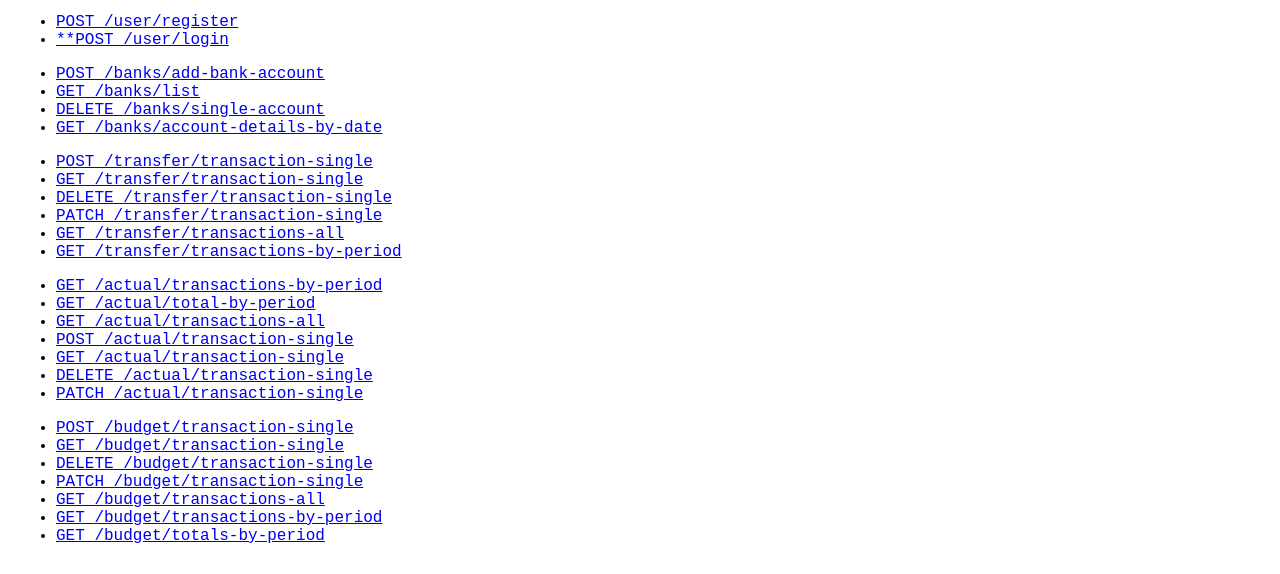
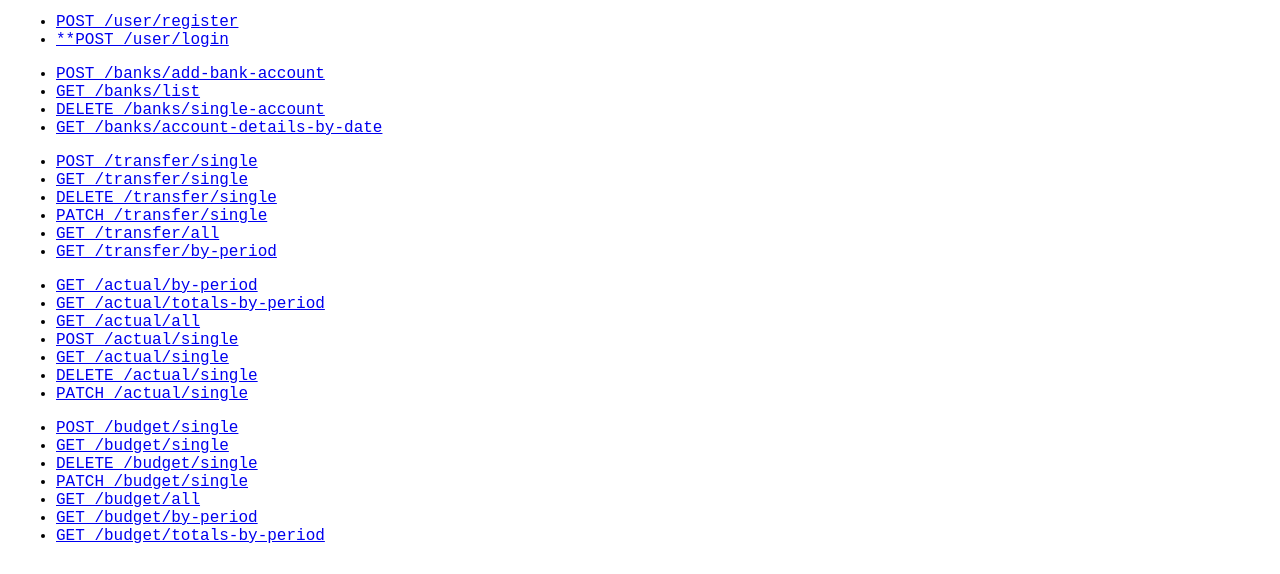
Before and after one commit to menu89/fatima-abrar-server-my-web-accoutant-capstone, a website: page public/index.html in a window 1280 px wide. Shown: the part 148-722 px from the top of the page. Drawn offline with Linux system fonts and the light colour scheme.

Commit message:
modified endpoints and updated documentation

```diff
--- a/public/index.html
+++ b/public/index.html
@@ -40,65 +40,65 @@
             </ul>
             <ul> <!--transfer related enquiries-->
                 <li>
-                    <a href="#post-single-transfer">POST /transfer/transaction-single</a>
+                    <a href="#post-single-transfer">POST /transfer/single</a>
                 </li>
                 <li>
-                    <a href="#get-single-transfer">GET /transfer/transaction-single</a>
+                    <a href="#get-single-transfer">GET /transfer/single</a>
                 </li>
                 <li>
-                    <a href="#delete-single-transfer">DELETE /transfer/transaction-single</a>
+                    <a href="#delete-single-transfer">DELETE /transfer/single</a>
                 </li>
                 <li>
-                    <a href="#update-single-transfer">PATCH /transfer/transaction-single</a>
+                    <a href="#update-single-transfer">PATCH /transfer/single</a>
                 </li>
                 <li>
-                    <a href="#transfers-all">GET /transfer/transactions-all</a>
+                    <a href="#transfers-all">GET /transfer/all</a>
                 </li>
                 <li>
-                    <a href="#transfers-by-period">GET /transfer/transactions-by-period</a>
+                    <a href="#transfers-by-period">GET /transfer/by-period</a>
                 </li>
             </ul>
             <ul> <!-- transaction related enquiries-->
                 <li>
-                    <a href="#transaction-by-period">GET /actual/transactions-by-period</a>
+                    <a href="#transaction-by-period">GET /actual/by-period</a>
                 </li>
                 <li>
-                    <a href="#total-by-period">GET /actual/total-by-period</a>
+                    <a href="#total-by-period">GET /actual/totals-by-period</a>
                 </li>
                 <li>
-                    <a href="#transactions-all">GET /actual/transactions-all</a>
+                    <a href="#transactions-all">GET /actual/all</a>
                 </li>
                 <li>
-                    <a href="#transaction">POST /actual/transaction-single</a>
+                    <a href="#transaction">POST /actual/single</a>
                 </li>
                 <li>
-                    <a href="#single-tran">GET /actual/transaction-single</a>
+                    <a href="#single-tran">GET /actual/single</a>
                 </li>
                 <li>
-                    <a href="#delete-single-tran">DELETE /actual/transaction-single</a>
+                    <a href="#delete-single-tran">DELETE /actual/single</a>
                 </li>
                 <li>
-                    <a href="#update-single-tran">PATCH /actual/transaction-single</a>
+                    <a href="#update-single-tran">PATCH /actual/single</a>
                 </li>
             </ul>
             <ul> <!-- budget transaction related enquiries-->
                 <li>
-                    <a href="#post-single-budget-tran">POST /budget/transaction-single</a>
+                    <a href="#post-single-budget-tran">POST /budget/single</a>
                 </li>
                 <li>
-                    <a href="#get-single-budget-tran">GET /budget/transaction-single</a>
+                    <a href="#get-single-budget-tran">GET /budget/single</a>
                 </li>
                 <li>
-                    <a href="#delete-single-budget-tran">DELETE /budget/transaction-single</a>
+                    <a href="#delete-single-budget-tran">DELETE /budget/single</a>
                 </li>
                 <li>
-                    <a href="#update-single-budget-tran">PATCH /budget/transaction-single</a>
+                    <a href="#update-single-budget-tran">PATCH /budget/single</a>
                 </li>
                 <li>
-                    <a href="#budget-records-all">GET /budget/transactions-all</a>
+                    <a href="#budget-records-all">GET /budget/all</a>
                 </li>
                 <li>
-                    <a href="#budget-records-by-period">GET /budget/transactions-by-period</a>
+                    <a href="#budget-records-by-period">GET /budget/by-period</a>
                 </li>
                 <li>
                     <a href="#budgetTotals-by-period">GET /budget/totals-by-period</a>
@@ -360,7 +360,7 @@
 
         <section> <!-- transfer related enquiries-->
             <article class="article__transfer"> <!-- Post a single transfer-->
-                <h3 id="post-single-transfer">POST /transfer/transaction-single</h3>
+                <h3 id="post-single-transfer">POST /transfer/single</h3>
                 <div>
                     <p>This endpoint allows you to add transfer records for a specific user. This is the movement between payment account. (i.e. a credit card payment using your chequeing account would fall under this category)</p>
                     <p>It has 4 mandatory fields: amount, debit, credit, transaction_timestamp</p>
@@ -402,7 +402,7 @@
             </article>
 
             <article class="article__transfer"> <!-- Get the record for a single transfer-->
-                <h3 id="get-single-transfer">GET /transfer/transaction-single</h3>
+                <h3 id="get-single-transfer">GET /transfer/single</h3>
                 <div>
                     <p>This endpoint seraches for transfers by id and returns the record that matches the id provided.</p>
                     <p>There is 1 mandatory field: tranid</p>
@@ -417,7 +417,7 @@
                         <span>"tranid": "1",</span>
                     }</p>
                     <p class="bold">Alternatively add params to end of URL</p>
-                    <p><span>'/transfer/trensaction-single?tranid=1</span></p>
+                    <p><span>'/transfer/single?tranid=1</span></p>
                 </div>
                 <div>
                 <details>
@@ -441,7 +441,7 @@
             </article>
 
             <article class="article__transfer"> <!-- Delete the record for a single transfer-->
-                <h3 id="delete-single-transfer">DELETE /transfer/transaction-single</h3>
+                <h3 id="delete-single-transfer">DELETE /transfer/single</h3>
                 <div>
                     <p>This endpoint seraches for transfer by id and deletes the record that matches the id provided.</p>
                     <p>There is 1 mandatory field: tranid</p>
@@ -456,7 +456,7 @@
                         <span>"tranid": "5",</span>
                     }</p>
                     <p class="bold">Alternatively add params to end of URL</p>
-                    <p><span>'/transfer/transaction-single?tranid=5</span></p>
+                    <p><span>'/transfer/single?tranid=5</span></p>
                 </div>
                 <div>
                     <p  class="bold">Response Body Example:</p>
@@ -467,7 +467,7 @@
             </article>
 
             <article class="article__transfer"> <!-- Update the record for a single transfer-->
-                <h3 id="update-single-transfer">PATCH /transfer/transaction-single</h3>
+                <h3 id="update-single-transfer">PATCH /transfer/single</h3>
                 <div>
                     <p>This endpoint searches for the transfer by id and updates the parameters provided.</p>
                     <p>There is 1 mandatory field: tranid</p>
@@ -507,7 +507,7 @@
             </article>
 
             <article class="article__transfer"> <!-- Get a list of all transfers-->
-                <h3 id="transfers-all">GET /transfer/transactions-all</h3>
+                <h3 id="transfers-all">GET /transfer/all</h3>
                 <div>
                     <p>This endpoint allows you to access the all the transfer records for a particular user.</p>
                 </div>
@@ -568,7 +568,7 @@
             </article>
 
             <article class="article__transfer"> <!-- Get a list of transfers by period-->
-                <h3 id="transfers-by-period">GET /transfer/transactions-by-period</h3>
+                <h3 id="transfers-by-period">GET /transfer/by-period</h3>
                 <div>
                     <p>This endpoint allows you to access the transfer records for a particular user by month.</p>
                     <p>There are 2 mandatory fields: month, year.</p>
@@ -583,7 +583,7 @@
                         <span>"year":"2022"</span>
                     }</p>
                     <p class="bold">Alternatively add params to end of URL</p>
-                    <p><span>'/transfer/transactions-by-period?month=05&year=2022</span></p>
+                    <p><span>'/transfer/by-period?month=05&year=2022</span></p>
                 </div>
                 <div>
                 <details>
@@ -620,7 +620,7 @@
         <section> <!-- actual transaction related enquiries -->
 
             <article class="article__actual"> <!-- Get a list of transactions by period-->
-                <h3 id="transaction-by-period">GET /actual/transactions-by-period</h3>
+                <h3 id="transaction-by-period">GET /actual/by-period</h3>
                 <div>
                     <p>This endpoint allows you to access the records for a particular user by month.</p>
                     <p>There are 2 mandatory fields: month, year.</p>
@@ -635,7 +635,7 @@
                         <span>"year":"2022"</span>
                     }</p>
                     <p class="bold">Alternatively add params to end of URL</p>
-                    <p><span>'/actual/transactions-by-period?month=05&year=2022</span></p>
+                    <p><span>'/actual/by-period?month=05&year=2022</span></p>
                 </div>
                 <div>
                 <details>
@@ -660,7 +660,7 @@
             </article>
 
             <article class="article__actual"> <!-- Total by period for actuals-->
-                <h3 id="total-by-period">GET /actual/total-by-period</h3>
+                <h3 id="total-by-period">GET /actual/totals-by-period</h3>
                 <div>
                     <p>This endpoint takes all the transactions in a given period for a specific user and returns totals by categories.</p>
                     <p>There are 2 mandatory fields: month, year</p>
@@ -675,7 +675,7 @@
                         <span>"year":"2022"</span>
                     }</p>
                     <p class="bold">Alternatively add params to end of URL</p>
-                    <p><span>'/actual/total-by-period?month=05&year=2022</span></p>
+                    <p><span>'/actual/totals-by-period?month=05&year=2022</span></p>
                 </div>
                 <div>
                 <details>
@@ -698,7 +698,7 @@
             </article>
 
             <article class="article__actual"> <!-- Get a list of all transactions-->
-                <h3 id="transactions-all">GET /actual/transactions-all</h3>
+                <h3 id="transactions-all">GET /actual/all</h3>
                 <div>
                     <p>This endpoint allows you to access the all the transaction records for a particular user.</p>
                 </div>
@@ -740,7 +740,7 @@
             </article>
 
             <article class="article__actual"> <!-- Post a transaction-->
-                <h3 id="transaction">POST /actual/transaction-single</h3>
+                <h3 id="transaction">POST /actual/single</h3>
                 <div>
                     <p>This endpoint allows you to add transaction records for a specific user.</p>
                     <p>It has 5 mandatory fields: amount, debit, credit, bank_type, transaction_timestamp</p>
@@ -789,7 +789,7 @@
             </article>
 
             <article class="article__actual"> <!-- Get the record for a single transaction-->
-                <h3 id="single-tran">GET /actual/transaction-single</h3>
+                <h3 id="single-tran">GET /actual/single</h3>
                 <div>
                     <p>This endpoint seraches for transaction by id and returns the transaction that matches the id provided.</p>
                     <p>There is 1 mandatory field: tranid</p>
@@ -804,7 +804,7 @@
                         <span>"tranid": "1",</span>
                     }</p>
                     <p class="bold">Alternatively add params to end of URL</p>
-                    <p><span>'/actual/transaction-single?tranid=1</span></p>
+                    <p><span>'/actual/single?tranid=1</span></p>
                 </div>
                 <div>
                 <details>
@@ -829,7 +829,7 @@
             </article>
 
             <article class="article__actual"> <!-- Delete the record for a single transaction-->
-                <h3 id="delete-single-tran">DELETE /actual/transaction-single</h3>
+                <h3 id="delete-single-tran">DELETE /actual/single</h3>
                 <div>
                     <p>This endpoint seraches for transaction by id and deletes the transaction that matches the id provided.</p>
                     <p>There is 1 mandatory field: tranid</p>
@@ -844,7 +844,7 @@
                         <span>"tranid": "5",</span>
                     }</p>
                     <p class="bold">Alternatively add params to end of URL</p>
-                    <p><span>'/actual/transaction-single?tranid=5</span></p>
+                    <p><span>'/actual/single?tranid=5</span></p>
                 </div>
                 <div>
                     <p  class="bold">Response Body Example:</p>
@@ -855,7 +855,7 @@
             </article>
 
             <article class="article__actual"> <!-- Update the record for a single transaction-->
-                <h3 id="update-single-tran">PATCH /actual/transaction-single</h3>
+                <h3 id="update-single-tran">PATCH /actual/single</h3>
                 <div>
                     <p>This endpoint searches for the transaction by id and updates the parameters provided.</p>
                     <p>There is 1 mandatory field: tranid</p>
@@ -900,7 +900,7 @@
         <section> <!-- budget related enquires-->
 
             <article class="article__budget"> <!-- POST a budget record/transaction -->
-                <h3 id="post-single-budget-tran">POST /budget/transaction-single</h3>
+                <h3 id="post-single-budget-tran">POST /budget/single</h3>
                 <div>
                     <p>This endpoint allows you to add budget transaction records for a specific user.</p>
                     <p>This endpoint functions in a similar manner to the endpoint for POST /actual/transactions except there is an additional optional field avaialble.</p>
@@ -954,7 +954,7 @@
             </article>
 
             <article class="article__budget"> <!-- Get the record for a single budget record-->
-                <h3 id="get-single-budget-tran">GET /budget/transaction-single</h3>
+                <h3 id="get-single-budget-tran">GET /budget/single</h3>
                 <div>
                     <p>This endpoint seraches for budget records by id and returns the transaction that matches the id provided.</p>
                     <p>There is 1 mandatory field: tranid</p>
@@ -970,7 +970,7 @@
                         <span>"tranid": "3",</span>
                     }</p>
                     <p class="bold">Alternatively add params to end of URL</p>
-                    <p><span>'/budget/total-by-period?tranid=3</span></p>
+                    <p><span>'/budget/single?tranid=3</span></p>
                 </div>
                 <div>
                 <details>
@@ -996,7 +996,7 @@
             </article>
 
             <article class="article__budget"> <!-- Delete a single budget record-->
-                <h3 id="delete-single-budget-tran">DELETE /budget/transaction-single</h3>
+                <h3 id="delete-single-budget-tran">DELETE /budget/single</h3>
                 <div>
                     <p>This endpoint seraches for budget records by id and deletes the record that matches the id provided.</p>
                     <p>There is 1 mandatory field: tranid</p>
@@ -1011,7 +1011,7 @@
                         <span>"tranid": "3",</span>
                     }</p>
                     <p class="bold">Alternatively add params to end of URL</p>
-                    <p><span>'/budget/transaction-single?tranid=3</span></p>
+                    <p><span>'/budget/single?tranid=3</span></p>
                 </div>
                 <div>
                     <p  class="bold">Response Body Example:</p>
@@ -1022,7 +1022,7 @@
             </article>
 
             <article class="article__budget"> <!-- Update a single budget record-->
-                <h3 id="update-single-budget-tran">PATCH /budget/transaction-single</h3>
+                <h3 id="update-single-budget-tran">PATCH /budget/single</h3>
                 <div>
                     <p>This endpoint searches for the budget records by id and updates the parameters provided.</p>
                     <p>There is 1 mandatory field: tranid</p>
@@ -1065,7 +1065,7 @@
             </article>
 
             <article class="article__budget"> <!-- Get a list of all transactions-->
-                <h3 id="budget-records-all">GET /budget/transactions-all</h3>
+                <h3 id="budget-records-all">GET /budget/all</h3>
                 <div>
                     <p>This endpoint allows you to access all the budget records records for a particular user.</p>
                 </div>
@@ -1109,7 +1109,7 @@
             </article>
 
             <article class="article__budget"> <!-- Get a list of transactions by period-->
-                <h3 id="budget-records-by-period">GET /budget/transactions-by-period</h3>
+                <h3 id="budget-records-by-period">GET /budget/by-period</h3>
                 <div>
                     <p>This endpoint allows you to access the budget records for a particular user by month.</p>
                     <p>There are 2 mandatory fields: month, year.</p>
@@ -1124,7 +1124,7 @@
                         <span>"year":"2022"</span>
                     }</p>
                     <p class="bold">Alternatively add params to end of URL</p>
-                    <p><span>'/budget/transaction-by-period?month=05&year=2022</span></p>
+                    <p><span>'/budget/by-period?month=05&year=2022</span></p>
                 </div>
                 <div>
                 <details>
--- a/routes/budgetRoutes.js
+++ b/routes/budgetRoutes.js
@@ -7,7 +7,7 @@ const {validateCredentials} = require('../middleware/checkCredentials');
 const {postBudgetTransaction, getSingleBudgetTran, deleteSingleBudgetTranansation, patchSingleBudgetTransaction, getAllBudgetRecords, getBudgetRecordsByPeriod, getBudgetTotalsByPeriod} = require('../controllers/budget');
 
 router
-    .route('/transaction-single')
+    .route('/single')
     .post(
         decodeJWT,
         validateCredentials,
@@ -30,7 +30,7 @@ router
     )
 
 router
-    .get('/transactions-by-period',
+    .get('/by-period',
         decodeJWT,
         validateCredentials,
         getBudgetRecordsByPeriod
@@ -40,7 +40,7 @@ router
         validateCredentials,
         getBudgetTotalsByPeriod
     )
-    .get('/transactions-all',
+    .get('/all',
         decodeJWT,
         validateCredentials,
         getAllBudgetRecords
--- a/routes/transferRoutes.js
+++ b/routes/transferRoutes.js
@@ -7,7 +7,7 @@ const {validateCredentials} = require('../middleware/checkCredentials');
 const {postTransfer, getSingleTransfer, deleteSingleTransfer, patchSingleTransfer, getAllTransfers, getTransfersByPeriod} = require('../controllers/transfers');
 
 router
-    .route('/transaction-single')
+    .route('/single')
     .post(
         decodeJWT,
         validateCredentials,
@@ -30,12 +30,12 @@ router
     )
 
 router
-    .get('/transactions-all',
+    .get('/all',
         decodeJWT,
         validateCredentials,
         getAllTransfers
     )
-    .get('/transactions-by-period',
+    .get('/by-period',
         decodeJWT,
         validateCredentials,
         getTransfersByPeriod
```
Also changed, not shown: routes/transactionsRoutes.js (+7 -7 lines).
